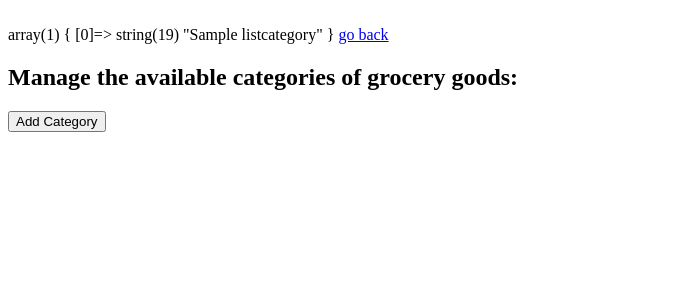
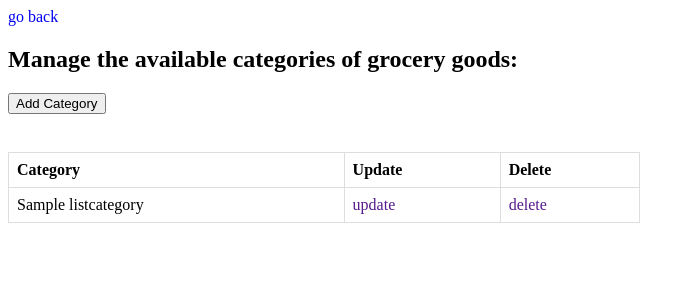
Before and after one commit to lorandmaricza/final-project, a PHP site: page /manage-list.php in a window 1280 px wide. Shown: the top 300 px of the page, without its empty margins (0-695 px from the left). Run offline with PHP 8.4, Linux system fonts and the light colour scheme; tables that the repository leaves empty or names only in its code hold one stand-in row (values such as "Sample post").

Commit message:
- handles duplicate category addition - adds styled table to show added category lists + delete + update options - adds cancel option to category addition form

```diff
--- a/backend/manage-list.php
+++ b/backend/manage-list.php
@@ -12,16 +12,12 @@ global $conn;
 if (isset($_POST['buttonAddNewCategory'])) {
     $stmt = $conn->prepare($sql1);
     $stmt->bind_param('s', $_POST['categoryName']);
-    $stmt->execute();
+    try {
+        $stmt->execute();
+    } catch (Exception $e) {
+        echo 'Category already added!<br>';
+    }
 }
-
-$result = $conn->query($sql2);
-while ($row = $result->fetch_assoc()) {
-    $categoryNames[] = $row['category_name'];
-}
-
-echo '<br>';
-var_dump($categoryNames);
 ?>
 
 <!doctype html>
@@ -29,7 +25,21 @@ var_dump($categoryNames);
 <head>
     <title>List management</title>
     <style>
+        a {
+            text-decoration: none !important;
+        }
 
+        table {
+            margin-top: 20px;
+            border-collapse: collapse;
+            width: 50%;
+        }
+
+        td, th {
+            border: 1px solid #dddddd;
+            text-align: left;
+            padding: 8px;
+        }
     </style>
 </head>
 <body>
@@ -37,12 +47,38 @@ var_dump($categoryNames);
     <h2>Manage the available categories of grocery goods: </h2>
     <form action="<?php echo $_SERVER['PHP_SELF']?>" method="post">
         <input type="submit" name="buttonAddCategory" value="Add Category">
-    </form>
+    </form><br>
     <?php
+    $result = $conn->query($sql2);
+    if ($result->num_rows > 0) {
+        echo "<table>";
+        echo "<tr>";
+        echo "<th>Category</th>";
+        echo "<th>Update</th>";
+        echo "<th>Delete</th>";
+        echo "</tr>";
+        while ($row = $result->fetch_assoc()) {
+            $categoryNames[] = $row['category_name'];
+            echo "<tr>";
+            echo "<td>".$row['category_name']."</td>";
+//            echo "<td><a href='update.php?id=".$row['id']."'>update</a>";
+            echo "<td><a href=''>update</a>";
+//            echo "<td><a href='delete.php?id=".$row['id']."'>delete</a>";
+            echo "<td><a href=''>delete</a>";
+            echo "</tr>";
+        }
+        echo "</table><br>";
+        $result->free();
+    } else {
+        echo "Category not found.";
+    }
+
     echo '<form action='.$_SERVER['PHP_SELF'].' method="post">';
-    if (isset($_POST['buttonAddCategory'])) {
-        echo '<input type="text" name="categoryName" placeholder="Category Name" required>';
+    if (isset($_POST['buttonAddCategory'])
+        && !(isset($_POST['buttonCancelAddNewCategory']))) {
+        echo '<input type="text" name="categoryName" placeholder="Category Name">';
         echo '<input type="submit" name="buttonAddNewCategory" value="Add"/>';
+        echo '<input type="submit" name="buttonCancelAddNewCategory" value="Cancel"/>';
     }
     echo '</form>';
     ?>
--- a/backend/profile.php
+++ b/backend/profile.php
@@ -11,7 +11,7 @@ if (isset($_POST['buttonSignOut'])) {
 ?>
 
 <!doctype html>
-<html>
+<html lang="en">
 <head>
     <title>Profile</title>
 </head>
@@ -41,10 +41,10 @@ echo "<br>";
 <form method="post">
     <?php
     if ($_SESSION['userRoleId'] === 2) {
-        echo '<div><input type="submit" name="buttonManageList" value="manage list"/></div>';
+        echo '<div><input type="submit" name="buttonManageList" value="Manage List"/></div>';
     }
     ?>
-    <div><input type="submit" name="buttonSignOut" value="sign out"/></div>
+    <div><input type="submit" name="buttonSignOut" value="Sign Out"/></div>
 </form>
 </body>
 </html>
```
